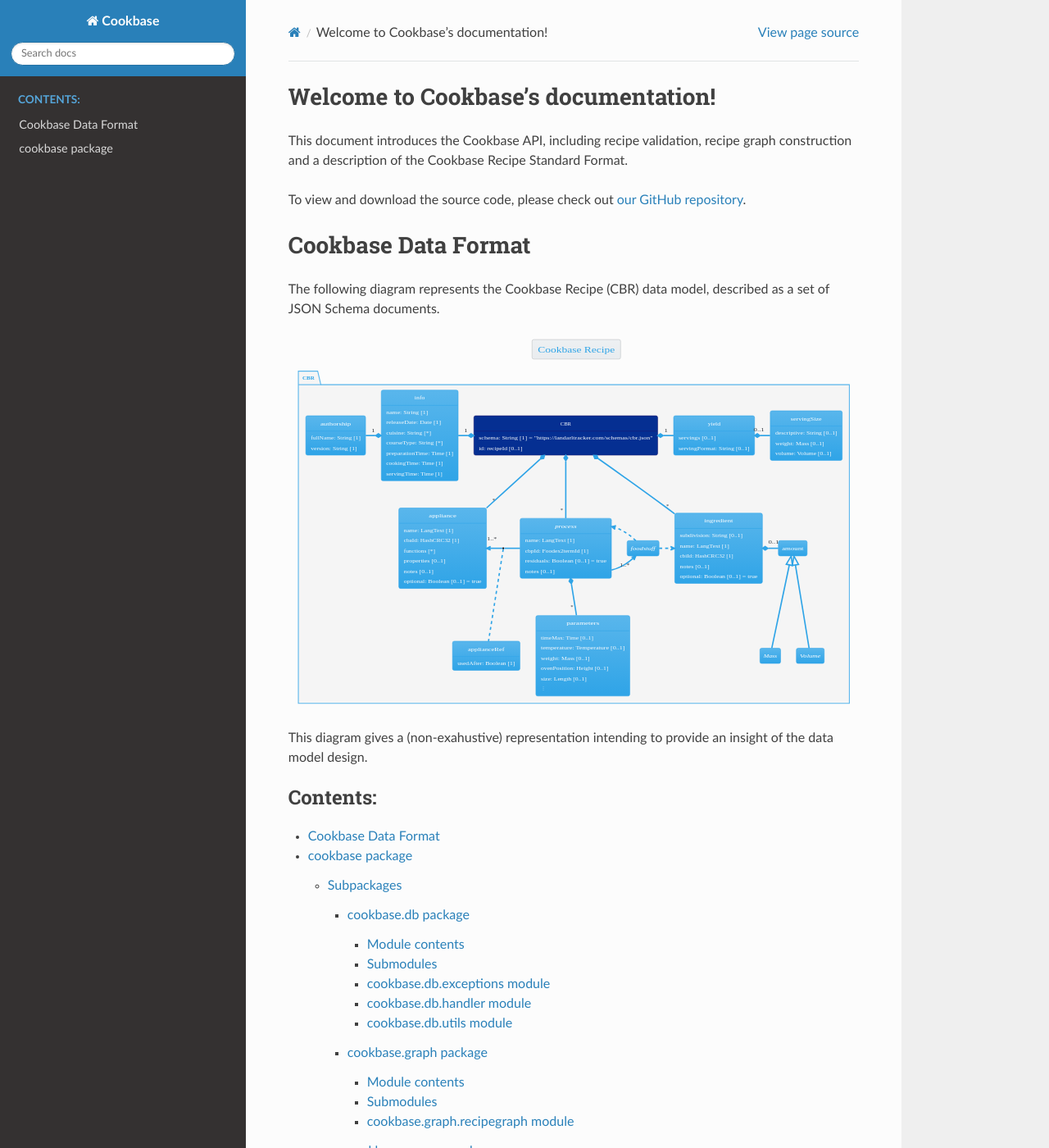
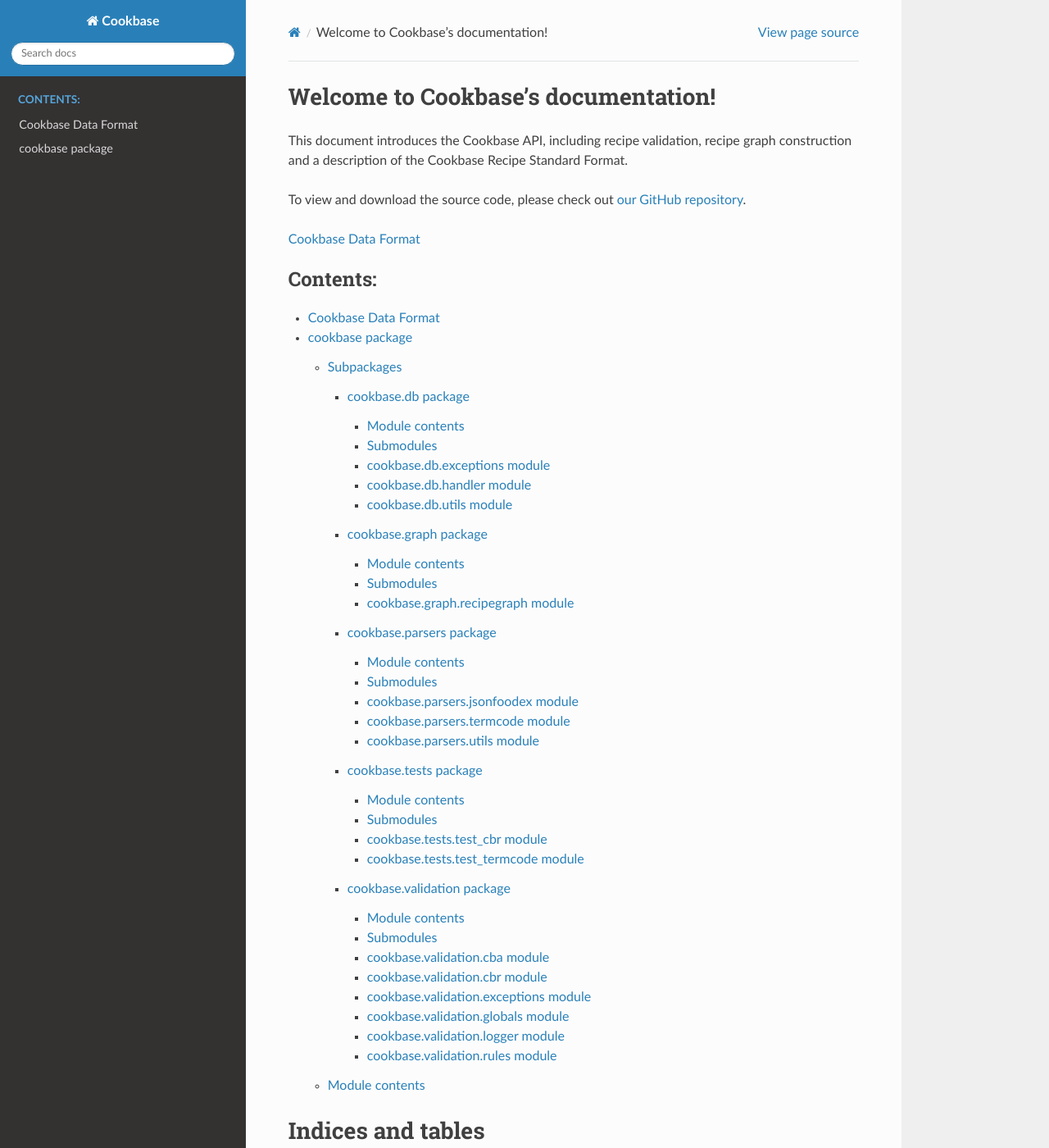
Before and after one commit to hblanko/cookbase, a Sphinx documentation site: the page built from docs/source/index.rst, in a window 1280 px wide and 1400 px high. Shown: the whole window at 82% size. Built offline with Sphinx 7.4.7 and the Read the Docs theme 2.0.0, drawn with Linux system fonts in a browser that asks for light colours; some of the changed lines change nothing that is shown.

Commit message:
Improving documentation

```diff
--- a/docs/source/cbdf.rst
+++ b/docs/source/cbdf.rst
@@ -1,3 +1,5 @@
+.. _cbdf:
+
 Cookbase Data Format
 ====================
 
--- a/docs/source/index.rst
+++ b/docs/source/index.rst
@@ -9,7 +9,7 @@
 
 To view and download the source code, please check out `our GitHub repository <https://github.com/hblanko/cookbase>`_.
 
-.. include:: cbdf.rst
+:ref:`cbdf`
 
 .. toctree::
    :maxdepth: 4
```
